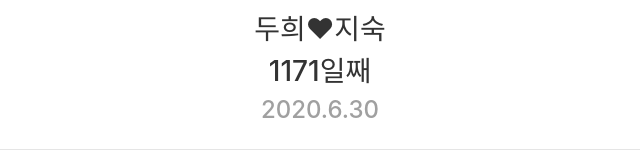
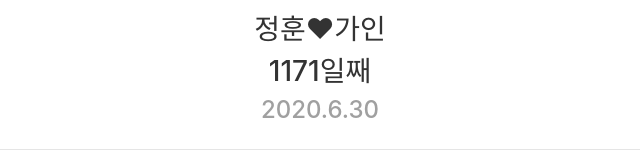
Before and after one commit to Jihunkim95/anniversarycalc, a plain HTML site: page index.html in a window 1280 px wide. Shown: the part 203-371 px from the top of the page, 320-960 px from the left. Drawn offline with nearby package versions, Linux system fonts and the light colour scheme.

Commit message:
이름변경 commit

```diff
--- a/index.html
+++ b/index.html
@@ -63,7 +63,7 @@
         <img id='jisook' src="jisook.jpeg" alt="jisook">
     </section>
     <div class='container d-flex flex-column justify-content-center align-items-center mt-3'>
-        <h3>두희♥지숙</h3>
+        <h3>정훈♥가인</h3>
         <h3 id='love'>0일째</h3>
         <h4 class="date">2020.6.30</h4>
     </div>
```
